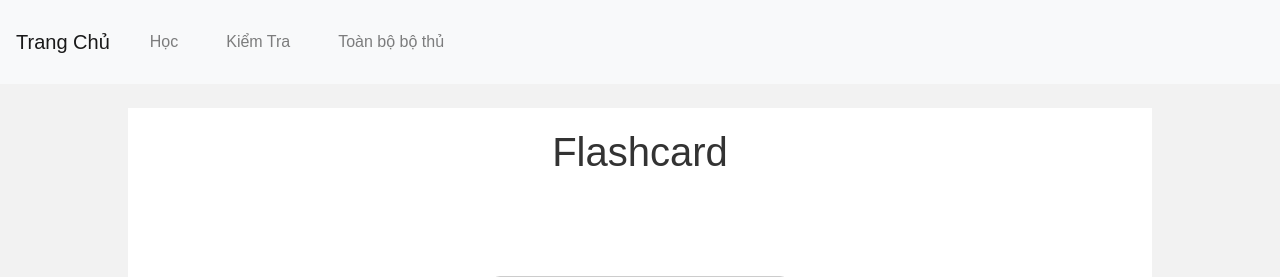
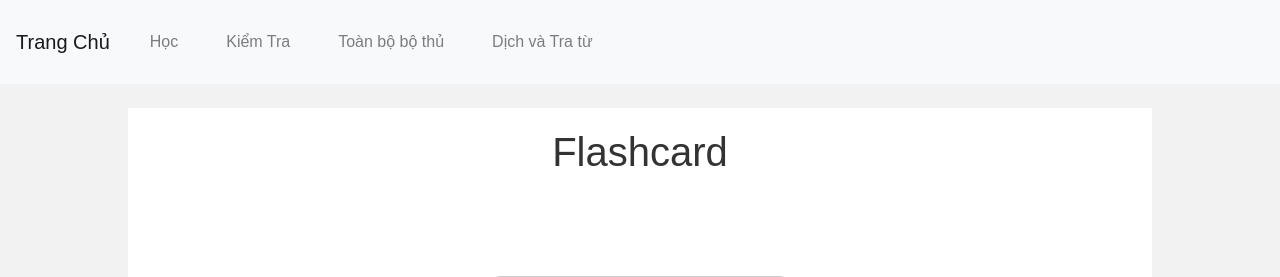
Before and after one commit to dinhgia2106/Chinese-Site, a Flask app: page /learn/random in a window 1280 px wide. Shown: the top 277 px of the page. Run offline with Flask 3, Linux system fonts and the light colour scheme; some libraries are stand-ins or nearby versions.

Commit message:
Translate?

```diff
--- a/templates/base.html
+++ b/templates/base.html
@@ -44,6 +44,11 @@
                 >Toàn bộ bộ thủ</a
               >
             </li>
+            <li class="nav-item">
+              <a class="nav-link" href="{{ url_for('translate') }}"
+                >Dịch và Tra từ</a
+              >
+            </li>
           </ul>
         </div>
       </nav>
```
